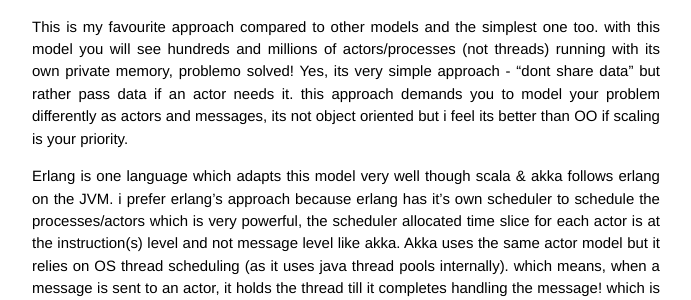
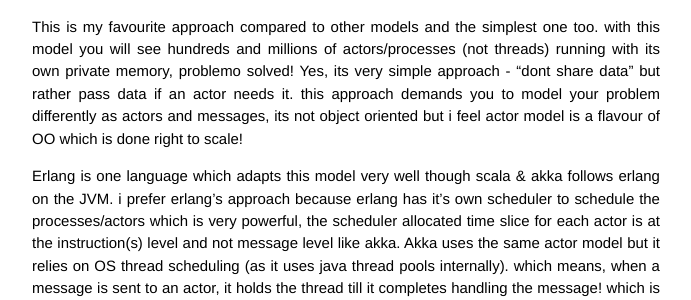
Before and after one commit to yehohanan7/old_yehohanan7.github.io, a Jekyll site: the page built from _posts/2014-03-31-concurrency-models.markdown, in a window 1280 px wide. Shown: the part 914-1214 px from the top of the page, without its empty margins (294-985 px from the left). Built offline with Jekyll 4.4.1, drawn with Linux system fonts in a browser that asks for light colours; Markdown is read by kramdown in place of the engine named in the settings.

Commit message:
small change

```diff
--- a/_posts/2014-03-31-concurrency-models.markdown
+++ b/_posts/2014-03-31-concurrency-models.markdown
@@ -27,7 +27,7 @@
 <h3><small>Actor model/Async message passing</small></h3>
 
 This is my favourite approach compared to other models and the simplest one too. with this model you will see hundreds and millions of actors/processes (not threads) running with its own private memory, problemo solved!
-Yes, its very simple approach - "dont share data" but rather pass data if an actor needs it. this approach demands you to model your problem differently as actors and messages, its not object oriented but i feel its better than OO if scaling is your priority.
+Yes, its very simple approach - "dont share data" but rather pass data if an actor needs it. this approach demands you to model your problem differently as actors and messages, its not object oriented but i feel actor model is a flavour of OO which is done right to scale!
 
 Erlang is one language which adapts this model very well though scala & akka follows erlang on the JVM. i prefer erlang's approach because erlang has it's own scheduler to schedule the processes/actors which is very powerful, the scheduler allocated time slice for each actor is at the instruction(s) level and not message level like akka.
 Akka uses the same actor model but it relies on OS thread scheduling (as it uses java thread pools internally). which means, when a message is sent to an actor, it holds the thread till it completes handling the message! which is not bad, but when you compare with erlang i am sure it makes a difference if the load on your application increases massively.
```
